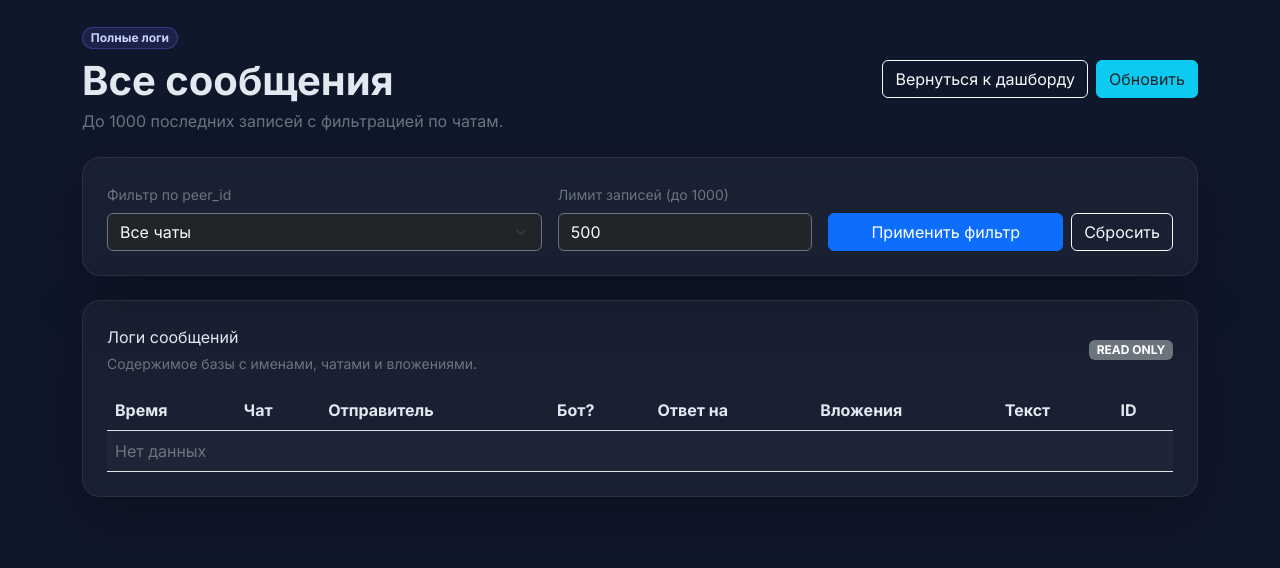
After one commit to alexey-volnikov/nechaevka_bot, a Flask app: page /logs/full in a window 1280 px wide. The commit adds this page. Shown: the top 568 px of the page. Run offline with Flask 3, Linux system fonts and the light colour scheme; parts of the project's set-up code (start-up, migrations or seed data) failed here and were passed over.

Commit message:
Add full logs page and refresh dashboard data

```diff
--- a/app.py
+++ b/app.py
@@ -342,6 +342,36 @@ def build_dashboard_app(
 ) -> Flask:
     app = Flask(__name__, template_folder="templates", static_folder="static")  # Создаем Flask-приложение
 
+    def detect_peer_type(peer_id: Optional[int]) -> str:
+        return "chat" if isinstance(peer_id, int) and peer_id >= 2000000000 else "user" if isinstance(peer_id, int) and peer_id > 0 else "group" if isinstance(peer_id, int) and peer_id < 0 else "unknown"  # Определяем тип чата по peer_id
+
+    def merge_conversations(seed_conversations: List[Dict], peer_rows: List[Dict]) -> List[Dict]:
+        combined: Dict[int, Dict] = {}  # Словарь для объединения по peer_id
+        for conv in seed_conversations or []:  # Перебираем исходные диалоги
+            conversation_body = conv.get("conversation", conv) if isinstance(conv, dict) else {}  # Извлекаем тело диалога
+            peer = conversation_body.get("peer", {}) if isinstance(conversation_body, dict) else {}  # Достаем блок peer
+            peer_id = peer.get("id")  # Получаем ID чата
+            if peer_id is None:  # Если ID нет
+                continue  # Пропускаем запись
+            combined[peer_id] = conversation_body  # Сохраняем тело диалога без обертки
+        for peer_row in peer_rows or []:  # Перебираем чаты из базы
+            peer_id = peer_row.get("id")  # Получаем ID чата
+            if peer_id is None:  # Если ID отсутствует
+                continue  # Пропускаем
+            entry = combined.get(peer_id, {"peer": {"id": peer_id}})  # Берем существующий или создаем новый объект
+            entry_peer = entry.setdefault("peer", {"id": peer_id})  # Обеспечиваем наличие блока peer
+            entry_peer.setdefault("id", peer_id)  # Дублируем ID, если не было
+            entry_peer.setdefault("type", detect_peer_type(peer_id))  # Устанавливаем тип чата
+            if peer_row.get("title"):  # Если известно название
+                chat_settings = entry.setdefault("chat_settings", {})  # Берем блок настроек беседы
+                chat_settings.setdefault("title", peer_row.get("title"))  # Устанавливаем название, не затирая существующее
+            combined[peer_id] = entry  # Обновляем словарь
+        return list(combined.values())  # Возвращаем объединенный список
+
+    def assemble_conversations() -> List[Dict]:
+        peers_from_logs = event_logger.list_peers()  # Получаем чаты из базы
+        return merge_conversations(conversations, peers_from_logs)  # Объединяем стартовые диалоги с теми, что накопились в логах
+
     def assemble_stats() -> Dict[str, object]:
         return {
             "events": state.total_events,  # Общее количество событий
@@ -377,7 +407,7 @@ def build_dashboard_app(
         return render_template(
             "index.html",  # Шаблон дашборда
             initial_group=group_info,  # Передаем словарь с данными сообщества без лишней сериализации
-            initial_conversations=[conv.get("conversation", {}) for conv in conversations],  # Список тел диалогов
+            initial_conversations=assemble_conversations(),  # Список диалогов с учетом базы
             initial_stats=assemble_stats(),  # Начальные метрики состояния без двойного JSON
             initial_peers=event_logger.list_peers(),  # Доступные peer_id из базы
             initial_storage=assemble_storage(),  # Описание файла базы для подсказки
@@ -393,7 +423,7 @@ def build_dashboard_app(
         return jsonify(
             {
                 "group": group_info,  # Информация о сообществе
-                "conversations": [conv.get("conversation", {}) for conv in conversations],  # Список диалогов
+                "conversations": assemble_conversations(),  # Список диалогов с учетом базы
                 "peers": event_logger.list_peers(),  # Список доступных чатов
                 "storage": assemble_storage(),  # Описание файла базы
             }
@@ -402,9 +432,28 @@ def build_dashboard_app(
     @app.route("/api/logs")
     def logs():
         peer_id_raw = request.args.get("peer_id")  # Читаем peer_id из запроса
+        limit_raw = request.args.get("limit")  # Читаем лимит из запроса
         peer_id = int(peer_id_raw) if peer_id_raw else None  # Преобразуем в число при наличии
-        messages = [serialize_log(row) for row in event_logger.fetch_messages(peer_id=peer_id, limit=50)]  # Запрашиваем логи
+        limit = int(limit_raw) if limit_raw else 50  # Устанавливаем лимит выборки
+        limit = max(1, min(limit, 1000))  # Ограничиваем диапазон лимита
+        messages = [serialize_log(row) for row in event_logger.fetch_messages(peer_id=peer_id, limit=limit)]  # Запрашиваем логи
         return jsonify({"items": messages, "peer_id": peer_id})  # Возвращаем JSON с логами
+
+    @app.route("/logs/full")
+    def full_logs():
+        peer_id_raw = request.args.get("peer_id")  # Читаем фильтр чата из адресной строки
+        peer_id = int(peer_id_raw) if peer_id_raw else None  # Преобразуем в число при наличии
+        limit_raw = request.args.get("limit")  # Читаем требуемый лимит
+        limit = int(limit_raw) if limit_raw else 500  # Преобразуем лимит в число
+        limit = max(1, min(limit, 1000))  # Ограничиваем лимит безопасными рамками
+        logs_payload = [serialize_log(row) for row in event_logger.fetch_messages(peer_id=peer_id, limit=limit)]  # Получаем список логов
+        return render_template(
+            "logs.html",  # Шаблон страницы логов
+            initial_logs=logs_payload,  # Начальный список логов
+            initial_peers=event_logger.list_peers(),  # Доступные чаты для фильтрации
+            initial_peer_id=peer_id,  # Текущий выбранный чат
+            initial_limit=limit,  # Текущий выбранный лимит
+        )  # Возвращаем HTML страницы
 
     @app.route("/api/storage")
     def storage():
--- /dev/null
+++ b/templates/logs.html
@@ -0,0 +1,170 @@
+<!doctype html> <!-- Объявляем тип документа -->
+<html lang="ru"> <!-- Устанавливаем язык страницы -->
+<head> <!-- Начало шапки -->
+  <meta charset="UTF-8" /> <!-- Кодировка -->
+  <meta name="viewport" content="width=device-width, initial-scale=1.0" /> <!-- Адаптивность -->
+  <title>Полные логи сообщений</title> <!-- Заголовок вкладки -->
+  <link rel="stylesheet" href="https://cdn.jsdelivr.net/npm/bootstrap@5.3.2/dist/css/bootstrap.min.css" /> <!-- Bootstrap -->
+  <link rel="preconnect" href="https://fonts.googleapis.com" /> <!-- Предзагрузка шрифтов -->
+  <link rel="preconnect" href="https://fonts.gstatic.com" crossorigin /> <!-- Кросс-домен для шрифтов -->
+  <link href="https://fonts.googleapis.com/css2?family=Inter:wght@400;600;700&display=swap" rel="stylesheet" /> <!-- Шрифт Inter -->
+  <style> /* Начало пользовательских стилей */
+    body { background: #0f172a; color: #e2e8f0; font-family: "Inter", system-ui, -apple-system, sans-serif; } /* Фон и текст */
+    .glass { background: rgba(255, 255, 255, 0.04); border: 1px solid rgba(255, 255, 255, 0.08); border-radius: 18px; backdrop-filter: blur(10px); } /* Стеклянный стиль */
+    .badge-soft { background: rgba(99, 102, 241, 0.15); color: #c7d2fe; border: 1px solid rgba(99, 102, 241, 0.35); } /* Мягкий бейдж */
+    .table > :not(caption) > * > * { background-color: transparent; color: #e2e8f0; } /* Прозрачные ячейки */
+    .table-striped > tbody > tr:nth-of-type(odd) > * { background: rgba(255, 255, 255, 0.03); } /* Полосатость */
+    .shadow-soft { box-shadow: 0 20px 60px rgba(0, 0, 0, 0.25); } /* Мягкая тень */
+  </style> <!-- Конец стилей -->
+</head> <!-- Конец шапки -->
+<body class="pb-5"> <!-- Тело страницы -->
+  <div class="container py-4"> <!-- Контейнер -->
+    <div class="d-flex flex-column flex-lg-row justify-content-between align-items-lg-center gap-3 mb-4"> <!-- Заголовок страницы -->
+      <div> <!-- Левая часть -->
+        <div class="d-inline-flex align-items-center gap-2 mb-2"> <!-- Бейдж -->
+          <span class="badge-soft badge rounded-pill"> <!-- Обертка бейджа -->
+            Полные логи <!-- Подпись -->
+          </span> <!-- Конец бейджа -->
+        </div> <!-- Конец блока бейджа -->
+        <h1 class="fw-bold mb-1">Все сообщения</h1> <!-- Заголовок -->
+        <p class="text-secondary mb-0">До 1000 последних записей с фильтрацией по чатам.</p> <!-- Подзаголовок -->
+      </div> <!-- Конец левой части -->
+      <div class="d-flex flex-wrap gap-2"> <!-- Правая часть с кнопками -->
+        <a href="/" class="btn btn-outline-light">Вернуться к дашборду</a> <!-- Кнопка назад -->
+        <button id="refresh-btn" class="btn btn-info text-dark">Обновить</button> <!-- Кнопка обновления -->
+      </div> <!-- Конец правой части -->
+    </div> <!-- Конец заголовка страницы -->
+
+    <div class="glass shadow-soft p-4 mb-4"> <!-- Блок фильтров -->
+      <form id="filters-form" class="row g-3 align-items-end"> <!-- Форма фильтров -->
+        <div class="col-12 col-md-5"> <!-- Колонка селектора чатов -->
+          <label class="form-label text-secondary small" for="peer-filter">Фильтр по peer_id</label> <!-- Подпись -->
+          <select id="peer-filter" name="peer_id" class="form-select bg-dark text-light border-secondary"> <!-- Селектор -->
+            <option value="">Все чаты</option> <!-- Опция по умолчанию -->
+          </select> <!-- Конец селектора -->
+        </div> <!-- Конец колонки -->
+        <div class="col-12 col-md-3"> <!-- Колонка лимита -->
+          <label class="form-label text-secondary small" for="limit-input">Лимит записей (до 1000)</label> <!-- Подпись -->
+          <input type="number" id="limit-input" name="limit" class="form-control bg-dark text-light border-secondary" min="1" max="1000" /> <!-- Поле лимита -->
+        </div> <!-- Конец колонки лимита -->
+        <div class="col-12 col-md-4 d-flex gap-2"> <!-- Колонка кнопок -->
+          <button type="submit" class="btn btn-primary flex-grow-1">Применить фильтр</button> <!-- Кнопка отправки -->
+          <a href="/logs/full" class="btn btn-outline-light">Сбросить</a> <!-- Кнопка сброса -->
+        </div> <!-- Конец колонки кнопок -->
+      </form> <!-- Конец формы -->
+    </div> <!-- Конец блока фильтров -->
+
+    <div class="glass shadow-soft p-4"> <!-- Блок таблицы -->
+      <div class="d-flex justify-content-between align-items-center mb-3"> <!-- Заголовок таблицы -->
+        <div> <!-- Левая часть -->
+          <div class="card-title mb-1">Логи сообщений</div> <!-- Название -->
+          <div class="text-secondary small">Содержимое базы с именами, чатами и вложениями.</div> <!-- Подпись -->
+        </div> <!-- Конец левой части -->
+        <span class="badge bg-secondary">READ ONLY</span> <!-- Бейдж режима -->
+      </div> <!-- Конец заголовка таблицы -->
+      <div class="table-responsive"> <!-- Обертка таблицы -->
+        <table class="table table-striped align-middle mb-0"> <!-- Таблица -->
+          <thead class="text-secondary"> <!-- Шапка -->
+            <tr> <!-- Строка заголовков -->
+              <th>Время</th> <!-- Колонка времени -->
+              <th>Чат</th> <!-- Колонка чата -->
+              <th>Отправитель</th> <!-- Колонка автора -->
+              <th>Бот?</th> <!-- Колонка бота -->
+              <th>Ответ на</th> <!-- Колонка ответа -->
+              <th>Вложения</th> <!-- Колонка вложений -->
+              <th>Текст</th> <!-- Колонка текста -->
+              <th>ID</th> <!-- Колонка ID -->
+            </tr> <!-- Конец строки заголовков -->
+          </thead> <!-- Конец шапки -->
+          <tbody id="logs-body"> <!-- Тело таблицы -->
+            <tr> <!-- Плейсхолдер -->
+              <td colspan="8" class="text-secondary">Нет данных</td> <!-- Текст плейсхолдера -->
+            </tr> <!-- Конец плейсхолдера -->
+          </tbody> <!-- Конец тела таблицы -->
+        </table> <!-- Конец таблицы -->
+      </div> <!-- Конец обертки таблицы -->
+    </div> <!-- Конец блока таблицы -->
+  </div> <!-- Конец контейнера -->
+
+  <script> // Начало скрипта
+    const initialLogs = {{ initial_logs|tojson }}; // Стартовые логи из шаблона
+    const initialPeers = {{ initial_peers|tojson }}; // Стартовый список чатов
+    const initialPeerId = {{ initial_peer_id|tojson }}; // Стартовый peer_id
+    const initialLimit = {{ initial_limit|tojson }}; // Стартовый лимит
+
+    const logsBody = document.getElementById('logs-body'); // Тело таблицы логов
+    const peerFilter = document.getElementById('peer-filter'); // Селектор чатов
+    const limitInput = document.getElementById('limit-input'); // Поле лимита
+    const refreshBtn = document.getElementById('refresh-btn'); // Кнопка обновления
+    const filtersForm = document.getElementById('filters-form'); // Форма фильтров
+
+    function renderPeers(peers) { // Функция отрисовки списка чатов
+      peerFilter.innerHTML = '<option value="">Все чаты</option>'; // Сбрасываем селектор
+      (peers || []).forEach((peer) => { // Перебираем чаты
+        if (!peer || !Number.isFinite(peer.id)) return; // Пропускаем некорректные записи
+        const option = document.createElement('option'); // Создаем опцию
+        option.value = peer.id; // Значение опции
+        const label = peer.title ? `${peer.title} (ID: ${peer.id})` : peer.id; // Подпись опции
+        option.textContent = label; // Текст опции
+        peerFilter.appendChild(option); // Добавляем опцию
+      }); // Конец цикла
+      if (initialPeerId !== null) { // Если стартовый фильтр задан
+        peerFilter.value = initialPeerId; // Устанавливаем значение
+      } // Конец условия
+    } // Конец функции отрисовки чатов
+
+    function renderLogs(logs) { // Функция отрисовки таблицы логов
+      logsBody.innerHTML = ''; // Очищаем тело
+      if (!logs.length) { // Если массив пустой
+        logsBody.innerHTML = '<tr><td colspan="8" class="text-secondary">Нет данных</td></tr>'; // Плейсхолдер
+        return; // Завершаем функцию
+      } // Конец проверки пустоты
+      logs.forEach((log) => { // Перебираем логи
+        const row = document.createElement('tr'); // Создаем строку
+        const attachments = Array.isArray(log.attachments) ? log.attachments.length : 0; // Считаем вложения
+        const botBadge = log.is_bot ? 'Да' : 'Нет'; // Флаг бота
+        const peerLabel = log.peer_title ? `${log.peer_title} (ID: ${log.peer_id ?? '—'})` : `${log.peer_id ?? '—'}`; // Подпись чата
+        const authorLabel = log.from_name ? `${log.from_name} (ID: ${log.from_id ?? '—'})` : `${log.from_id ?? '—'}`; // Подпись автора
+        row.innerHTML = `<td>${log.created_at ?? '—'}</td><td>${peerLabel}</td><td>${authorLabel}</td><td>${botBadge}</td><td>${log.reply_to ?? '—'}</td><td>${attachments}</td><td>${log.text ?? ''}</td><td>${log.message_id ?? '—'}</td>`; // Заполняем ячейки
+        logsBody.appendChild(row); // Добавляем строку в таблицу
+      }); // Конец цикла
+    } // Конец функции отрисовки
+
+    async function fetchLogs(params) { // Функция запроса логов с сервера
+      const searchParams = new URLSearchParams(params); // Создаем объект параметров
+      const response = await fetch(`/api/logs?${searchParams.toString()}`); // Отправляем запрос
+      const data = await response.json(); // Читаем JSON
+      return data.items || []; // Возвращаем список логов
+    } // Конец функции запроса
+
+    async function refreshLogs() { // Функция обновления таблицы
+      try { // Блок попытки
+        const params = {}; // Объект параметров запроса
+        if (peerFilter.value) { // Если выбран чат
+          params.peer_id = peerFilter.value; // Добавляем фильтр чата
+        } // Конец условия
+        if (limitInput.value) { // Если задан лимит
+          params.limit = limitInput.value; // Добавляем лимит
+        } // Конец условия
+        const logs = await fetchLogs(params); // Получаем логи с сервера
+        renderLogs(logs); // Отрисовываем таблицу
+      } catch (err) { // Обработка ошибок
+        console.error('Не удалось обновить логи', err); // Пишем в консоль
+      } // Конец обработки
+    } // Конец функции обновления
+
+    filtersForm.addEventListener('submit', (event) => { // Обработчик отправки формы
+      event.preventDefault(); // Отменяем стандартное поведение
+      refreshLogs(); // Перезапрашиваем логи
+    }); // Конец обработчика формы
+
+    refreshBtn.addEventListener('click', () => { // Обработчик кнопки обновления
+      refreshLogs(); // Перезапрашиваем логи
+    }); // Конец обработчика кнопки
+
+    limitInput.value = initialLimit; // Устанавливаем стартовый лимит
+    renderPeers(initialPeers || []); // Отрисовываем селектор чатов
+    renderLogs(initialLogs || []); // Отрисовываем стартовые логи
+  </script> <!-- Конец скрипта -->
+</body> <!-- Конец тела -->
+</html> <!-- Конец документа -->
```
Also changed, not shown: templates/index.html (+13 -8 lines), README.md.
